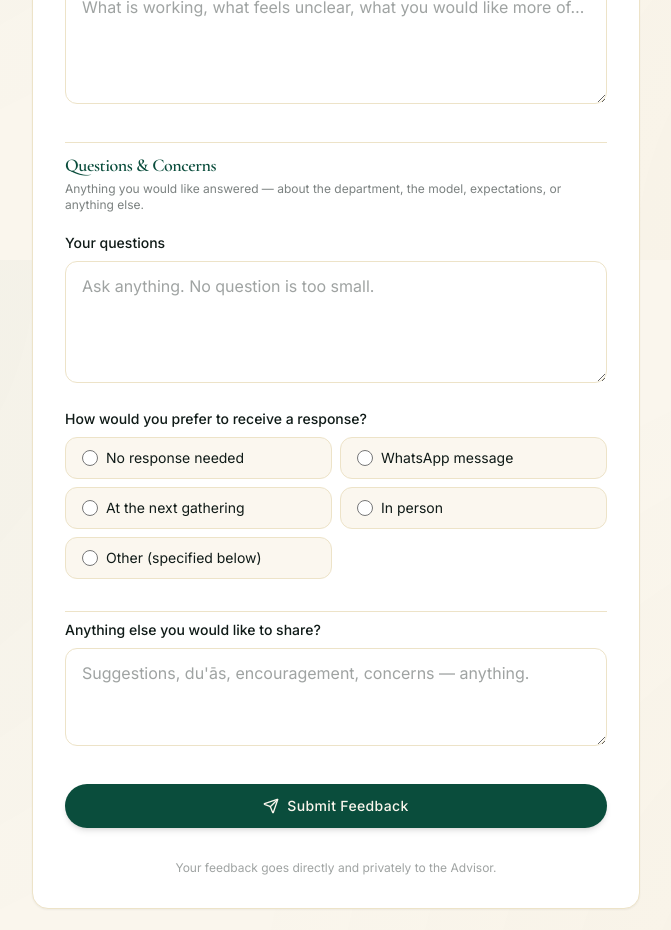
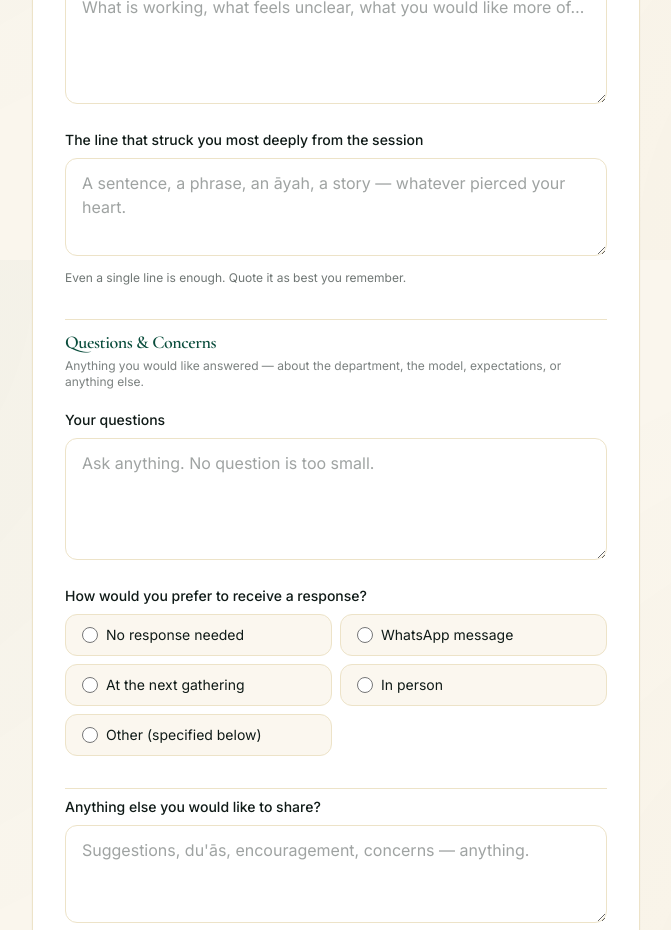
Before and after one commit to muhammadawaismoeen/ahl-al-islah-portal, a Next.js app: page /feedback in a window 1280 px wide. Shown: the part 1340-2270 px from the top of the page, without its empty margins (304-975 px from the left). Built offline with nearby package versions, Linux system fonts and the light colour scheme.

Commit message:
Feedback: add 'the line that struck you most deeply from the session' question with quoted-blockquote treatment in admin view

```diff
--- a/src/app/admin/feedback/page.tsx
+++ b/src/app/admin/feedback/page.tsx
@@ -8,6 +8,7 @@ import {
   UserX,
   Star,
   HelpCircle,
+  Quote,
 } from "lucide-react";
 import { Navbar } from "@/components/Navbar";
 import { Footer } from "@/components/Footer";
@@ -123,6 +124,7 @@ export default async function FeedbackAdminPage({
                     const preview =
                       entry.gatheringReflection ||
                       entry.advisorReflection ||
+                      entry.deepestLine ||
                       entry.questions ||
                       entry.additionalNotes ||
                       "(rating only)";
@@ -275,8 +277,8 @@ function FeedbackDetail({ entry }: { entry: FeedbackEntry }) {
         </section>
       )}
 
-      {/* ── Advisor ─────────────────────────────────── */}
-      {(entry.advisorRating || entry.advisorReflection) && (
+      {/* ── Advisor Session ─────────────────────────────────── */}
+      {(entry.advisorRating || entry.advisorReflection || entry.deepestLine) && (
         <section>
           <h3 className="text-xs uppercase tracking-wider text-gold-antique font-semibold mb-3 flex items-center gap-1.5">
             <Star className="h-3.5 w-3.5" /> The Advisor Session
@@ -290,13 +292,23 @@ function FeedbackDetail({ entry }: { entry: FeedbackEntry }) {
             </div>
           )}
           {entry.advisorReflection && (
-            <div>
+            <div className="mb-4">
               <span className="text-[10px] uppercase tracking-wider text-ink/40 block mb-1">
                 Reflection
               </span>
               <p className="text-sm text-ink/85 leading-relaxed whitespace-pre-wrap bg-cream-warm rounded-xl p-4 border border-cream-muted">
                 {entry.advisorReflection}
               </p>
+            </div>
+          )}
+          {entry.deepestLine && (
+            <div>
+              <span className="text-[10px] uppercase tracking-wider text-ink/40 mb-1 flex items-center gap-1.5">
+                <Quote className="h-3 w-3" /> The line that struck them most
+              </span>
+              <blockquote className="text-sm text-emerald-deep leading-relaxed whitespace-pre-wrap bg-emerald-deep/5 rounded-xl p-4 border-l-4 border-emerald-deep italic font-serif">
+                &ldquo;{entry.deepestLine}&rdquo;
+              </blockquote>
             </div>
           )}
         </section>
--- a/src/app/feedback/FeedbackForm.tsx
+++ b/src/app/feedback/FeedbackForm.tsx
@@ -201,6 +201,22 @@ export function FeedbackForm() {
             maxLength={3000}
           />
         </div>
+
+        <div>
+          <label className="label-field">
+            The line that struck you most deeply from the session
+          </label>
+          <textarea
+            name="deepestLine"
+            rows={3}
+            className="input-field resize-y"
+            placeholder="A sentence, a phrase, an āyah, a story — whatever pierced your heart."
+            maxLength={1000}
+          />
+          <p className="help-text">
+            Even a single line is enough. Quote it as best you remember.
+          </p>
+        </div>
       </section>
 
       {/* ── Questions ─────────────────────────────────── */}
--- a/src/app/feedback/actions.ts
+++ b/src/app/feedback/actions.ts
@@ -41,6 +41,7 @@ export async function submitFeedback(
   const gatheringRatingRaw = clean(formData.get("gatheringRating"), 50) ?? "";
   const advisorReflection = clean(formData.get("advisorReflection"));
   const advisorRatingRaw = clean(formData.get("advisorRating"), 50) ?? "";
+  const deepestLine = clean(formData.get("deepestLine"), 1000);
   const questions = clean(formData.get("questions"));
   const preferredChannelRaw = clean(formData.get("preferredChannel"), 50);
   const channelOther = clean(formData.get("channelOther"), 200);
@@ -64,6 +65,7 @@ export async function submitFeedback(
   const hasAnyContent =
     gatheringReflection ||
     advisorReflection ||
+    deepestLine ||
     questions ||
     additionalNotes ||
     gatheringRating ||
@@ -84,6 +86,7 @@ export async function submitFeedback(
       gatheringRating,
       advisorReflection,
       advisorRating,
+      deepestLine,
       questions,
       preferredChannel,
       channelOther,
--- a/src/lib/feedback-types.ts
+++ b/src/lib/feedback-types.ts
@@ -41,6 +41,7 @@ export interface FeedbackEntry {
   gatheringRating?: Rating;
   advisorReflection?: string;
   advisorRating?: Rating;
+  deepestLine?: string;
   questions?: string;
   preferredChannel?: ResponseChannel;
   channelOther?: string;
```
